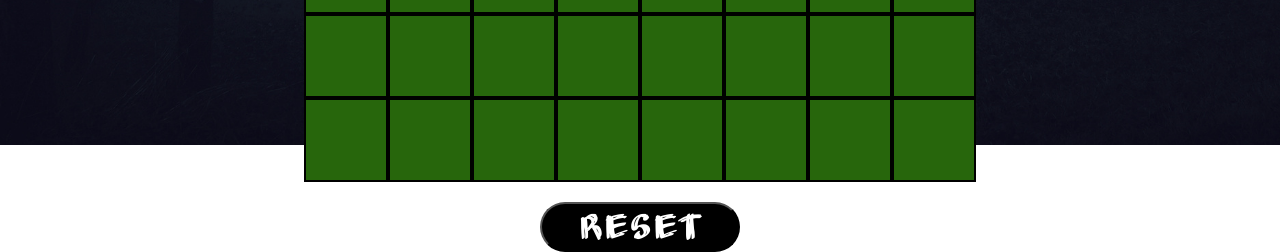
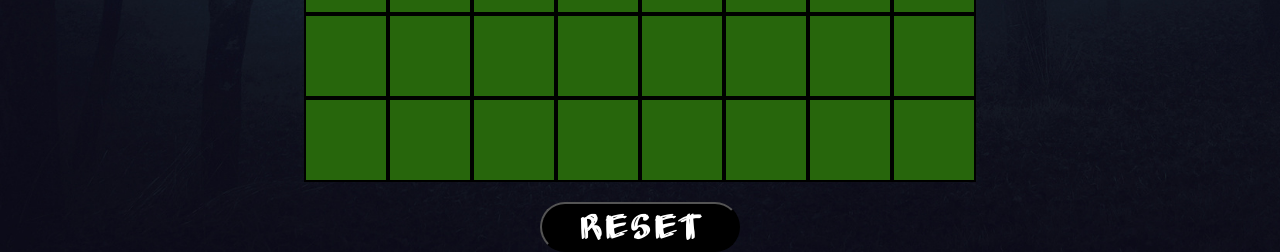
Before and after one commit to t1m1t/othello, a plain HTML site: page index.html in a window 1280 px wide. Shown: the part 675-927 px from the top of the page. Drawn offline with nearby package versions, Linux system fonts and the light colour scheme.

Commit message:
changed wallpaper sizing issue

```diff
--- a/style.css
+++ b/style.css
@@ -2,23 +2,25 @@
     font-family: coolFont;
     src: url(font/coolFont.ttf);
 }
+
 @font-face {
     font-family: badfont;
     src: url(font/badfont.otf);
 }
+
 @font-face {
     font-family: starwarsmain;
     src: url(font/starwarsmain.ttf);
 }
+
 body{
     font-size: 0;
-    width: 1200px;
-    height: 800px;
     margin: 0 auto;
     background-image: url(images/forestbackground.jpg);
     background-size: cover;
     background-repeat: no-repeat;
 }
+
 .game-title,
 .game-subtitle{
     font-family: badFont;
@@ -34,6 +36,7 @@ body{
             -6px -6px white,
             6px 6px 9px white;
 }
+
 .game-subtitle{
     font-family: starwarsmain;
     font-size: 40px;
@@ -45,9 +48,11 @@ body{
             -3px -3px white,
             3px 3px 5px white;
 }
+
 #back-board{
     display: inline-block;
 }
+
 #back-board > div > div{
     background-color: #27660c;
     border: 2px solid black;
@@ -55,9 +60,11 @@ body{
     height: 80px;
     width: 80px;
 }
+
 .game-contents{
     text-align: center;
 }
+
 .stats_container{
     width: 165px;
     height: 250px;
@@ -69,13 +76,16 @@ body{
     margin: 0 20px;
     bottom: 198px;
 }
+
 #stats_container1{
     bottom: 193px;
 }
+
 .player-info{
     font-size: 20px;
     font-weight: bold;
 }
+
 .player_one-name,
 .player_two-name{
     font-family: starwarsmain;
@@ -88,6 +98,7 @@ body{
             -3px -3px white,
             3px 3px 5px white;
 }
+
 .player1-value,
 .player2-value{
     margin: 0 0 20px;
@@ -101,6 +112,7 @@ body{
             -2px -2px white,
             2px 2px 5px white;
 }
+
 #player-imageOne,
 #player-imageTwo {
     width: 150px;
@@ -108,9 +120,11 @@ body{
     border: 3px solid black;
     box-shadow: 0 0 30px 2px whitesmoke;
 }
+
 #reset-button{
     margin-top: 20px;
 }
+
 .reset{
     width: 200px;
     height: 50px;
@@ -121,6 +135,7 @@ body{
     background-color: black;
     display: inline;
 }
+
 .reset:hover {
     background-color: ghostwhite;
     color: black;
@@ -131,21 +146,25 @@ body{
             -1px -1px white,
             1px 1px 5px white;
 }
+
 .white-disc{
     background-image: url(images/jedi1.png);
     background-size: contain;
     background-repeat: no-repeat;
 }
+
 .black-disc{
     background-image: url(images/Sith_Logo.png);
     background-size: cover;
     background-repeat: no-repeat;
 }
+
 #jedi-on,
 #sith-on {
     width: 125px;
     height: auto;
 }
+
 .hiddenClass {
     display: none;
 }
@@ -155,6 +174,7 @@ body{
     background-size: contain;
     background-repeat: no-repeat;
 }
+
 .allowedSpot:hover{
     background-image: url("images/vader_dodge.gif");
     background-size: cover;
@@ -174,6 +194,7 @@ body{
     overflow: auto; /* Enable scroll if needed */
     /* Black w/ opacity */
 }
+
 .modal-content {
     background-color: #fefefe;
     margin: auto;
@@ -185,6 +206,7 @@ body{
     background-size:cover;
     background-repeat:no-repeat;
 }
+
 .modal2 {
     display: none; /* Hidden by default */
     position: fixed; /* Stay in place */
@@ -196,6 +218,7 @@ body{
     overflow: auto; /* Enable scroll if needed */
     /* Black w/ opacity */
 }
+
 .modal-content2 {
     background-color: #fefefe;
     margin: auto;
@@ -208,12 +231,14 @@ body{
     background-repeat:no-repeat;
     bottom:294px;
 }
+
 .close {
     color: #aaaaaa;
     float: right;
     font-size: 28px;
     font-weight: bold;
 }
+
 .close:hover,
 .close:focus {
     color: #000;
```
